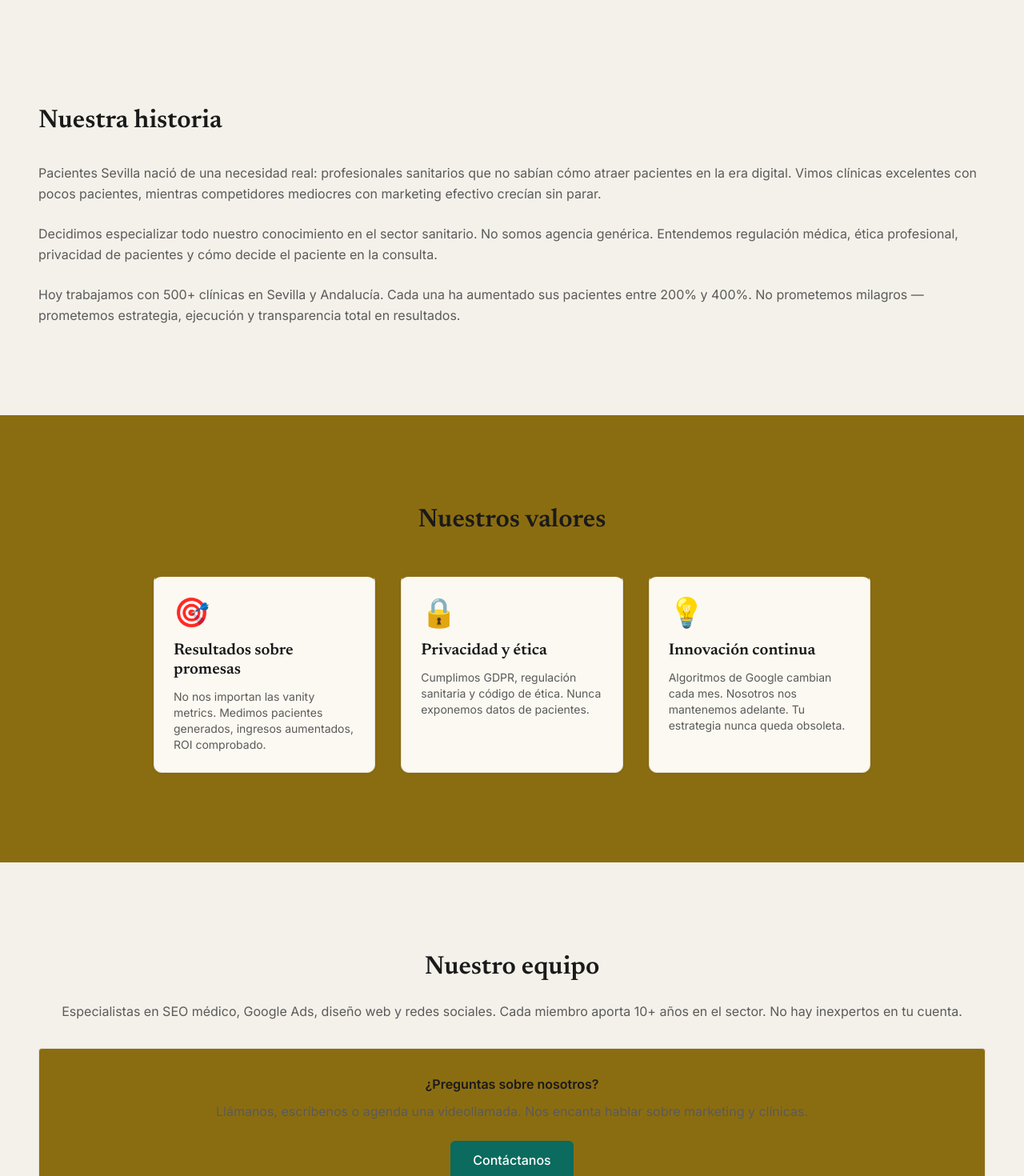
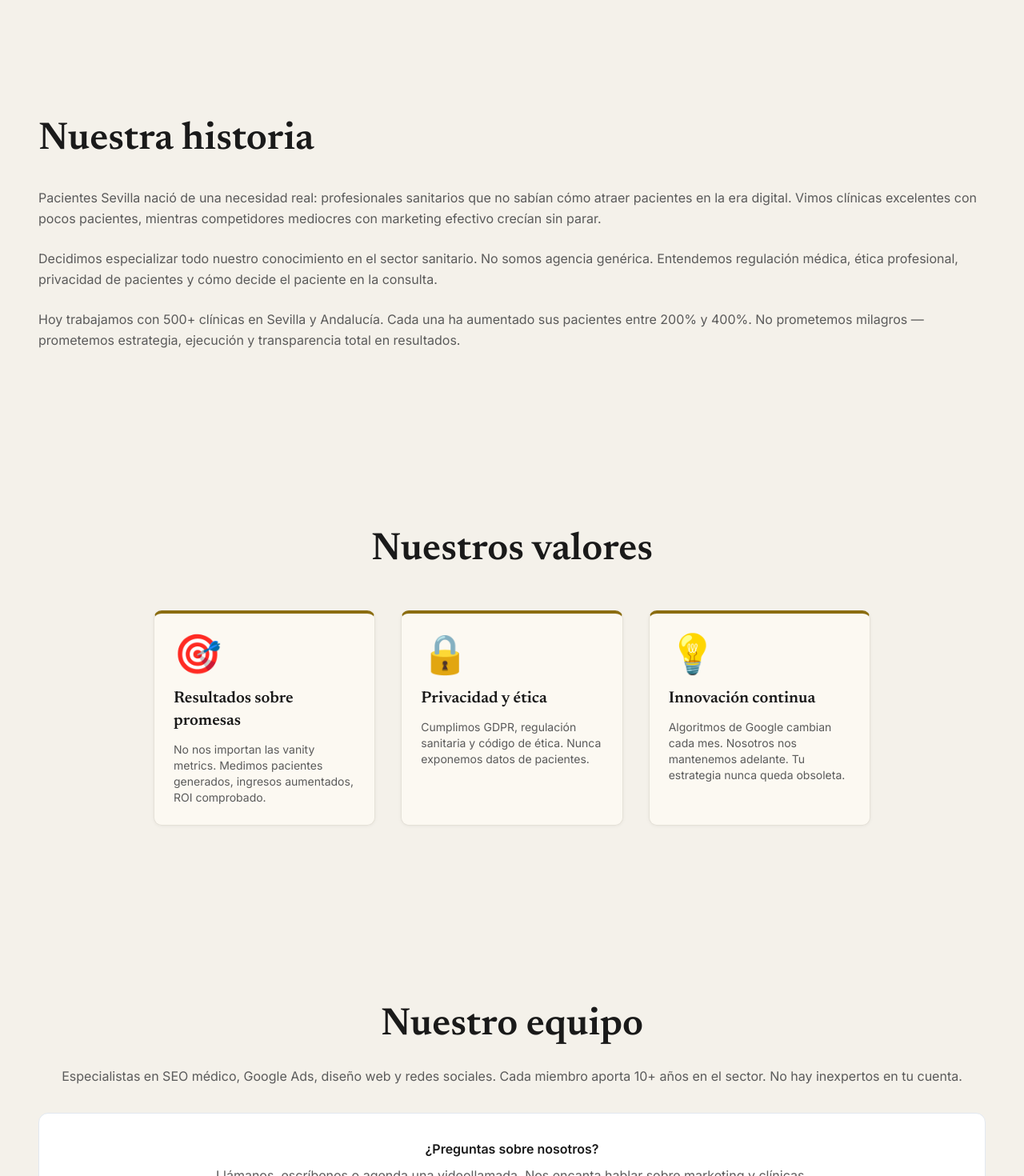
Before and after one commit to carlosalbertocardoso-hub/agencia-clinicas, a Next.js app: page /nosotros in a window 1280 px wide. Shown: the part 560-2030 px from the top of the page at 80% size. Built offline with nearby package versions, Linux system fonts and the light colour scheme.

Commit message:
design: update nosotros page with Clinical Eminence styling (typography, background colors, card styling)

```diff
--- a/src/app/nosotros/page.tsx
+++ b/src/app/nosotros/page.tsx
@@ -32,7 +32,7 @@ export default function NosotrosPage() {
             <BreadcrumbNav items={[{ label: 'Sobre nosotros', href: '/nosotros' }]} />
 
             <div className="max-w-3xl mx-auto text-center my-12">
-              <h1 className="text-h1 font-heading text-primary mb-6">Somos especialistas en marketing para clínicas</h1>
+              <h1 className="text-5xl md:text-6xl font-heading font-semibold text-primary mb-6">Somos especialistas en marketing para clínicas</h1>
               <p className="text-xl text-text-muted mb-8">
                 10+ años ayudando a profesionales sanitarios en Sevilla a atraer más pacientes a través de estrategias digitales
                 efectivas.
@@ -43,7 +43,7 @@ export default function NosotrosPage() {
 
         <section className="section-padding">
           <div className="container-custom max-w-3xl">
-            <h2 className="text-h2 font-heading mb-8">Nuestra historia</h2>
+            <h2 className="text-4xl md:text-5xl font-heading font-semibold mb-8">Nuestra historia</h2>
 
             <div className="space-y-6 text-text-muted leading-relaxed">
               <p>
@@ -65,30 +65,30 @@ export default function NosotrosPage() {
           </div>
         </section>
 
-        <section className="section-padding bg-secondary">
+        <section className="section-padding bg-surface">
           <div className="container-custom">
-            <h2 className="text-h2 font-heading mb-12 text-center">Nuestros valores</h2>
+            <h2 className="text-4xl md:text-5xl font-heading font-semibold mb-12 text-center">Nuestros valores</h2>
 
             <div className="grid grid-cols-1 md:grid-cols-3 gap-8 max-w-4xl mx-auto">
               <div className="card card-service p-8">
-                <div className="text-4xl mb-4">🎯</div>
-                <h3 className="font-heading text-h4 mb-3 text-text">Resultados sobre promesas</h3>
+                <div className="text-5xl mb-4">🎯</div>
+                <h3 className="font-heading text-lg md:text-xl font-semibold mb-3 text-text">Resultados sobre promesas</h3>
                 <p className="text-text-muted text-sm">
                   No nos importan las vanity metrics. Medimos pacientes generados, ingresos aumentados, ROI comprobado.
                 </p>
               </div>
 
               <div className="card card-service p-8">
-                <div className="text-4xl mb-4">🔒</div>
-                <h3 className="font-heading text-h4 mb-3 text-text">Privacidad y ética</h3>
+                <div className="text-5xl mb-4">🔒</div>
+                <h3 className="font-heading text-lg md:text-xl font-semibold mb-3 text-text">Privacidad y ética</h3>
                 <p className="text-text-muted text-sm">
                   Cumplimos GDPR, regulación sanitaria y código de ética. Nunca exponemos datos de pacientes.
                 </p>
               </div>
 
               <div className="card card-service p-8">
-                <div className="text-4xl mb-4">💡</div>
-                <h3 className="font-heading text-h4 mb-3 text-text">Innovación continua</h3>
+                <div className="text-5xl mb-4">💡</div>
+                <h3 className="font-heading text-lg md:text-xl font-semibold mb-3 text-text">Innovación continua</h3>
                 <p className="text-text-muted text-sm">
                   Algoritmos de Google cambian cada mes. Nosotros nos mantenemos adelante. Tu estrategia nunca queda obsoleta.
                 </p>
@@ -99,13 +99,13 @@ export default function NosotrosPage() {
 
         <section className="section-padding">
           <div className="container-custom max-w-3xl text-center">
-            <h2 className="text-h2 font-heading mb-6">Nuestro equipo</h2>
+            <h2 className="text-4xl md:text-5xl font-heading font-semibold mb-6">Nuestro equipo</h2>
             <p className="text-text-muted mb-8">
               Especialistas en SEO médico, Google Ads, diseño web y redes sociales. Cada miembro aporta 10+ años en el sector. No
               hay inexpertos en tu cuenta.
             </p>
 
-            <div className="bg-secondary p-8 rounded border border-neutral-dark">
+            <div className="bg-white p-8 rounded-lg border border-slate-200">
               <p className="text-text font-semibold mb-2">¿Preguntas sobre nosotros?</p>
               <p className="text-text-muted mb-6">
                 Llámanos, escríbenos o agenda una videollamada. Nos encanta hablar sobre marketing y clínicas.
```
